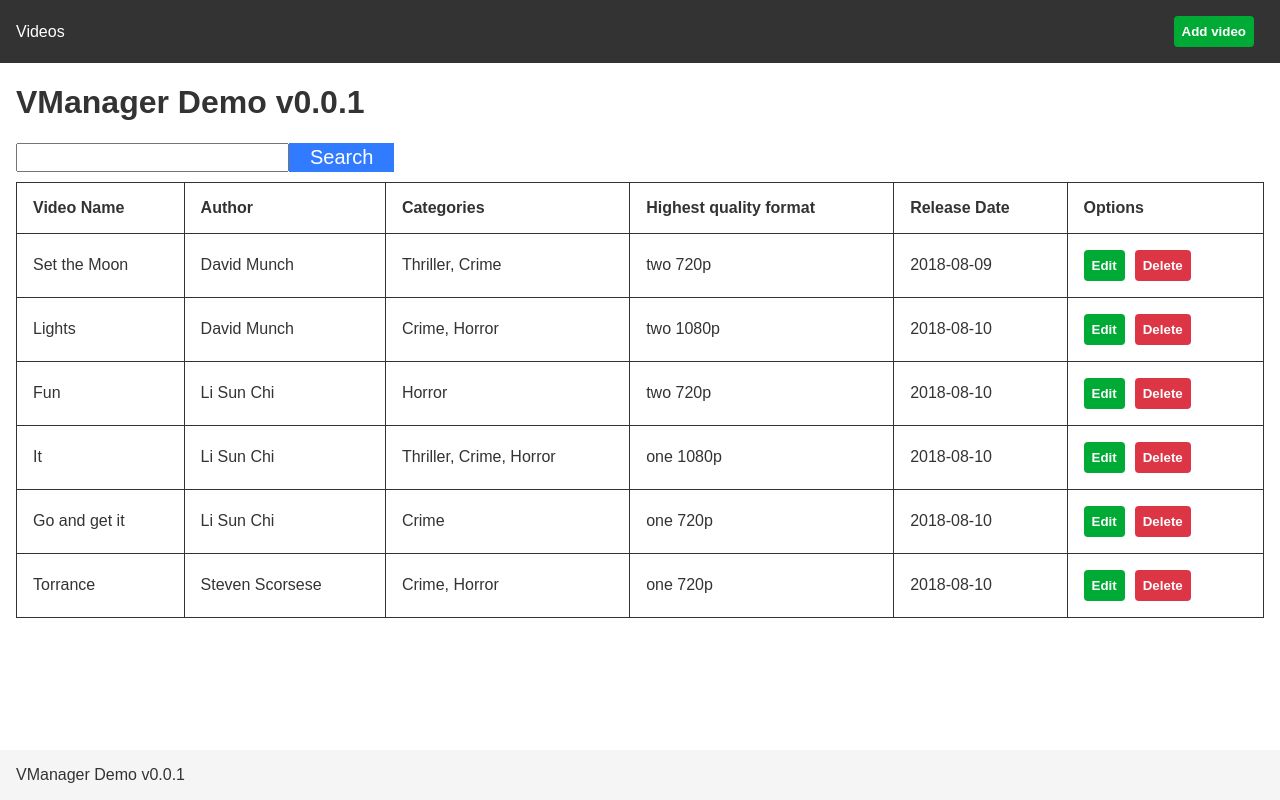
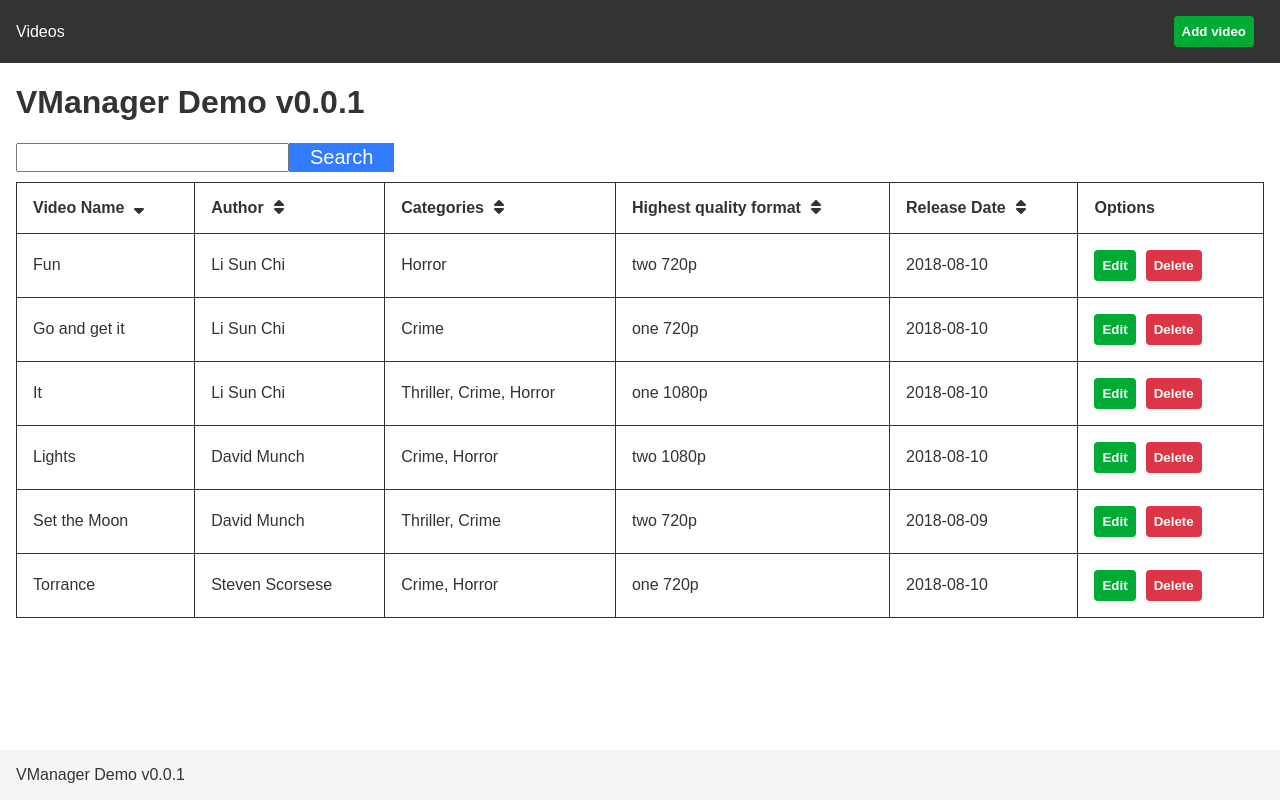
Before and after one commit to Im-Goutham/movingimage, a React (Create React App) app: page / in a window 1280 px wide. Built offline with nearby package versions, Linux system fonts and the light colour scheme; data requests are answered from the project's data file.

Commit message:
Sort functionality implemented

```diff
--- a/package.json
+++ b/package.json
@@ -8,6 +8,9 @@
     "test": "react-scripts test"
   },
   "dependencies": {
+    "@fortawesome/fontawesome-svg-core": "^6.2.0",
+    "@fortawesome/free-solid-svg-icons": "^6.2.0",
+    "@fortawesome/react-fontawesome": "^0.2.0",
     "@testing-library/jest-dom": "^5.16.4",
     "@testing-library/react": "^13.3.0",
     "@testing-library/user-event": "^13.5.0",
--- a/src/App.tsx
+++ b/src/App.tsx
@@ -1,14 +1,15 @@
 import { useEffect, useState } from 'react';
-
+import { faSpinner } from '@fortawesome/free-solid-svg-icons';
 import type { ProcessedVideo, VideoFormValues } from './common/interfaces';
 import { getCurrentDate } from './common/utils';
-import { MODE } from './common/enums';
+import { MODE, SORT_DIR, SORT_TYPE } from './common/enums';
 import { addVideo, deleteVideo, editVideo, getVideoByID, getVideos } from './services/videos';
 import { VideosTable } from './components/videos-table';
 import { VideoForm } from './components/video-form';
 import { Button } from './components/button';
 import styles from './app.module.css';
 import { SearchInput } from './components/search-input';
+import { FontAwesomeIcon } from '@fortawesome/react-fontawesome';
 
 export const App = () => {
   const [loading, setLoading] = useState<Boolean>(false);
@@ -17,14 +18,20 @@ export const App = () => {
   const [editData, setEditData] = useState<VideoFormValues | null>(null);
   const [showForm, setShowForm] = useState<Boolean>(false);
   const [searchValue, setSearchValue] = useState<string>('');
+  const [sortType, setSortType] = useState<SORT_TYPE>(SORT_TYPE.NAME);
+  const [sortDir, setSortDir] = useState<SORT_DIR>(SORT_DIR.ASC);
 
   useEffect(() => {
     getAllVideos();
   }, []);
 
+  useEffect(() => {
+    getAllVideos();
+  }, [sortDir, sortType]);
+
   const getAllVideos = async () => {
     setLoading(true);
-    await getVideos(searchValue).then(setVideos);
+    await getVideos({ searchValue, sortType, sortDir }).then(setVideos);
     setLoading(false);
   };
 
@@ -77,6 +84,12 @@ export const App = () => {
   const handleSearch = () => {
     getAllVideos();
   };
+
+  const handleSortChange = (type: SORT_TYPE, dir: SORT_DIR) => {
+    setSortType(type);
+    setSortDir(dir);
+  };
+
   return (
     <>
       <header className={styles.header}>
@@ -93,7 +106,20 @@ export const App = () => {
           <>
             <h1>VManager Demo v0.0.1</h1>
             <SearchInput value={searchValue} onChange={setSearchValue} onSearch={handleSearch} />
-            {loading ? <>Loading...</> : <VideosTable videos={videos} onEdit={handleEdit} onDelete={handleDelete} />}
+            {loading ? (
+              <>
+                Loading  <FontAwesomeIcon className={styles.icon} icon={faSpinner} />
+              </>
+            ) : (
+              <VideosTable
+                videos={videos}
+                selectedSortType={sortType}
+                selectedSortDir={sortDir}
+                onSortChange={handleSortChange}
+                onEdit={handleEdit}
+                onDelete={handleDelete}
+              />
+            )}
           </>
         ) : (
           <VideoForm mode={mode} editData={editData} onSubmit={handleSubmit} onCancel={() => setShowForm(false)} />
--- a/src/common/enums.ts
+++ b/src/common/enums.ts
@@ -1,4 +1,17 @@
 export enum MODE {
-    ADD,
-    EDIT,
-  }
+  ADD,
+  EDIT,
+}
+
+export enum SORT_DIR {
+  ASC,
+  DSC,
+}
+
+export enum SORT_TYPE {
+  NAME = 'name',
+  AUTHOR = 'author',
+  CATEGORIES = 'catergories',
+  HIGHEST_QUALITY_FORMAT = 'highest_quality_format',
+  RELEASE_DATE = 'release_date',
+}
--- a/src/common/utils.ts
+++ b/src/common/utils.ts
@@ -1,3 +1,5 @@
+import { SORT_DIR } from './enums';
+
 export const getCurrentDate = () => {
   const today = new Date();
   const yyyy = today.getFullYear();
@@ -49,3 +51,17 @@ const findMax = (format1: Record<string, unknown>, format2: Record<string, unkno
 const getResolution = (res: string) => {
   return parseInt(res.replace('p', ''));
 };
+
+export const sortByKey = <Type>(array: Type, key: string, dir: SORT_DIR): Type => {
+  if (Array.isArray(array)) {
+    return array.sort((a: any, b: any) => {
+      var x = a[key];
+      var y = b[key];
+      if (dir === SORT_DIR.ASC) {
+        return x < y ? -1 : x > y ? 1 : 0;
+      }
+      return x < y ? 1 : x > y ? -1 : 0;
+    });
+  }
+  return array;
+};
--- a/src/components/video-form.tsx
+++ b/src/components/video-form.tsx
@@ -9,6 +9,7 @@ import { Button } from './button';
 type VideoFormProps = {
   mode: MODE;
   editData?: VideoFormValues | null;
+
   onSubmit: (mode: MODE, values: VideoFormValues) => void;
   onCancel: () => void;
 };
--- a/src/components/videos-table.module.css
+++ b/src/components/videos-table.module.css
@@ -13,3 +13,11 @@
   border: 1px solid;
   text-align: left;
 }
+
+.icon {
+  margin-left: 10px;
+  cursor: pointer;
+}
+.icon:hover {
+  color: var(--blue);
+}
--- a/src/components/videos-table.tsx
+++ b/src/components/videos-table.tsx
@@ -1,24 +1,50 @@
+import { FontAwesomeIcon } from '@fortawesome/react-fontawesome';
+import { faSort, faSortUp, faSortDown } from '@fortawesome/free-solid-svg-icons';
+import { SORT_DIR, SORT_TYPE } from '../common/enums';
 import type { ProcessedVideo } from '../common/interfaces';
 import { Button } from './button';
 import styles from './videos-table.module.css';
 
 type VideosTableProps = {
   videos: ProcessedVideo[];
+  selectedSortType: SORT_TYPE;
+  selectedSortDir: SORT_DIR;
   onEdit: (id: number) => void;
   onDelete: (id: number) => void;
+  onSortChange: (type: SORT_TYPE, dir: SORT_DIR) => void;
 };
 
-export const VideosTable = ({ videos, onEdit, onDelete }: VideosTableProps) => (
+const fields = [
+  { sortType: SORT_TYPE.NAME, name: 'Video Name' },
+  { sortType: SORT_TYPE.AUTHOR, name: 'Author' },
+  { sortType: SORT_TYPE.CATEGORIES, name: 'Categories' },
+  { sortType: SORT_TYPE.HIGHEST_QUALITY_FORMAT, name: 'Highest quality format' },
+  { sortType: SORT_TYPE.RELEASE_DATE, name: 'Release Date' },
+];
+
+export const VideosTable = ({ videos, selectedSortType, selectedSortDir, onEdit, onDelete, onSortChange }: VideosTableProps) => {
+  const handleSort = (sortType: SORT_TYPE) => {
+    onSortChange(sortType, selectedSortDir === SORT_DIR.ASC ? SORT_DIR.DSC : SORT_DIR.ASC);
+  };
+  return (
     <div className={styles.wrapper}>
       <table className={styles.table}>
         <thead>
           <tr>
-          <th>Video Name</th>
-          <th>Author</th>
-          <th>Categories</th>
-          <th>Highest quality format</th>
-          <th>Release Date</th>
+            <>
+              {fields.map(({ sortType, name }, key) => {
+                return (
+                  <th key={key} onClick={() => handleSort(sortType)}>
+                    {name}
+                    <FontAwesomeIcon
+                      className={styles.icon}
+                      icon={sortType !== selectedSortType ? faSort : selectedSortDir == SORT_DIR.ASC ? faSortDown : faSortUp}
+                    />
+                  </th>
+                );
+              })}
               <th>Options</th>
+            </>
           </tr>
         </thead>
 
@@ -31,8 +57,12 @@ export const VideosTable = ({ videos, onEdit, onDelete }: VideosTableProps) => (
               <td>{highest_quality_format}</td>
               <td>{release_date}</td>
               <td>
-              <Button primary onClick={() => onEdit(id)}>Edit</Button>
-              <Button danger onClick={() => onDelete(id)}>Delete</Button>
+                <Button primary onClick={() => onEdit(id)}>
+                  Edit
+                </Button>
+                <Button danger onClick={() => onDelete(id)}>
+                  Delete
+                </Button>
               </td>
             </tr>
           ))}
@@ -40,3 +70,4 @@ export const VideosTable = ({ videos, onEdit, onDelete }: VideosTableProps) => (
       </table>
     </div>
   );
+};
--- a/src/services/videos.ts
+++ b/src/services/videos.ts
@@ -1,9 +1,9 @@
 import { getCategories } from './categories';
 import { getAuthorByID, getAuthors, updateAuthor } from './authors';
-import { EditVideoPayload, ProcessedVideo, Video, VideoFormPayload, VideoFormValues } from '../common/interfaces';
-import { getHighestQuality } from '../common/utils';
+import { EditVideoPayload, ProcessedVideo, Video, VideoFormPayload, VideoFormValues, VideoParams } from '../common/interfaces';
+import { getHighestQuality, sortByKey } from '../common/utils';
 
-export const getVideos = async (searchValue: string): Promise<ProcessedVideo[]> => {
+export const getVideos = async ({ searchValue, sortType, sortDir }: VideoParams): Promise<ProcessedVideo[]> => {
   const [categories, authors] = await Promise.all([getCategories(), getAuthors()]);
 
   let categoriesSet: Record<string, string> = {};
@@ -31,7 +31,7 @@ export const getVideos = async (searchValue: string): Promise<ProcessedVideo[]>
     });
   });
 
-  return videos;
+  return sortByKey(videos, sortType, sortDir);
 };
 
 export const getVideoByID = async (videoId: number): Promise<VideoFormValues | null> => {
```
Also changed, not shown: src/common/interfaces.ts (+8 -0 lines), 1 other file (tests, documents, lock files or other folders). Lines whose indentation alone changed are shown as unchanged.
